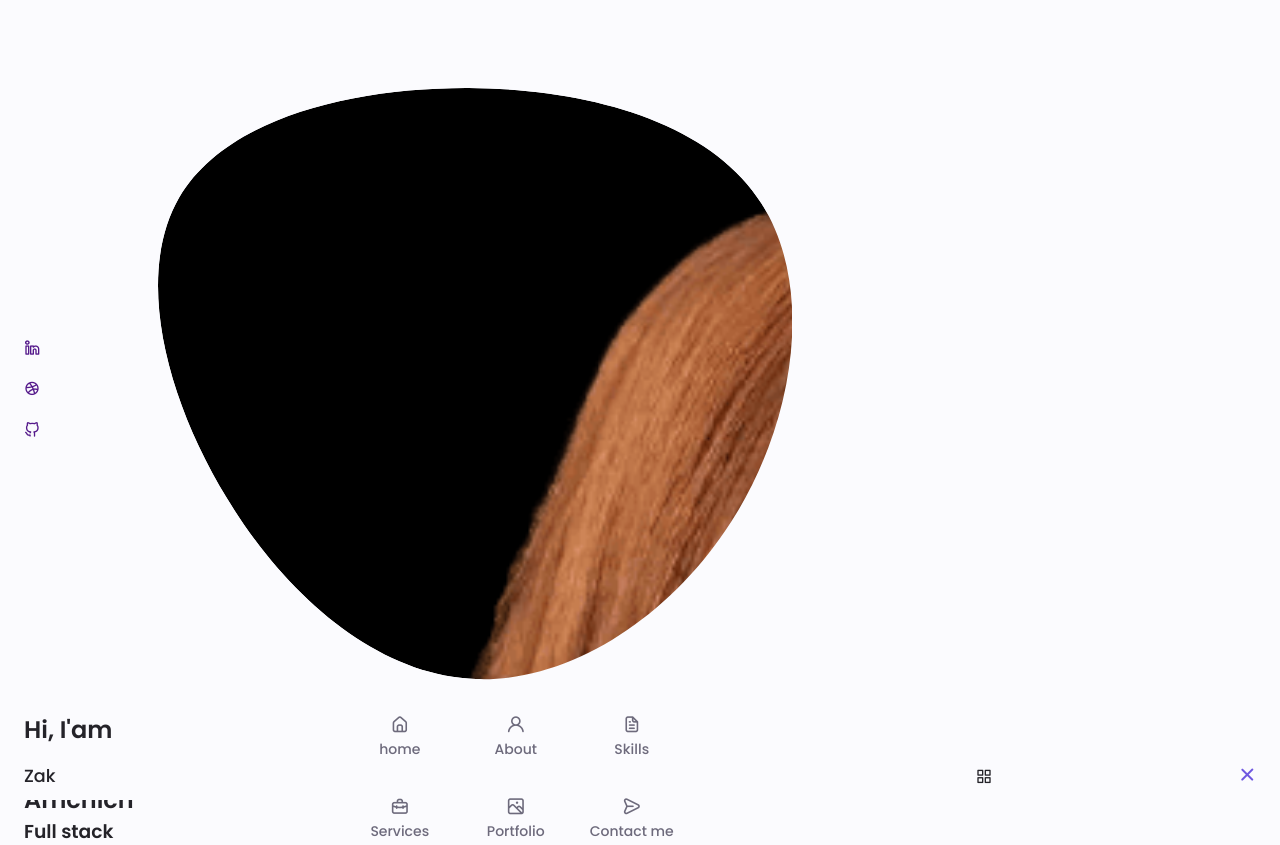
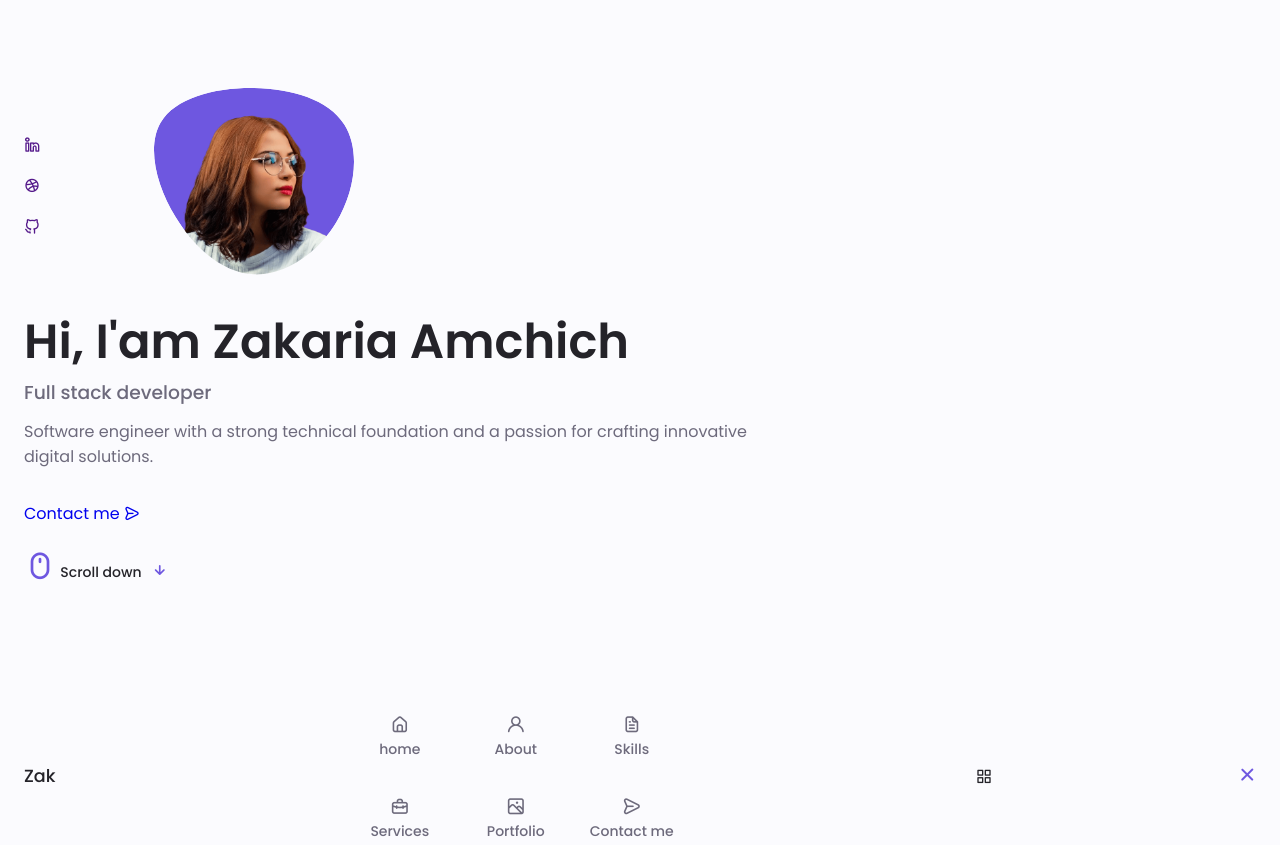
Before and after one commit to Zfastroot/MyPortfolio, a plain HTML site: page index.html in a window 1280 px wide. Shown: the top 845 px of the page. Drawn offline with nearby package versions, Linux system fonts and the light colour scheme.

Commit message:
finish home syling

```diff
--- a/assets/css/styles.css
+++ b/assets/css/styles.css
@@ -261,8 +261,70 @@ img {
   row-gap: 1rem;
 }
 
+.home__social-icon{
+  font-size: 1.25rem;
+  color: var(--first-color);
+}
 
+.home__social-icon:hover{
+  color: var(--first-color-alt);
+}
 
+.home__blob{
+  width: 200px;
+  fill: var(--first-color);
+}
+
+.home__blob-img{
+  width: 170px;
+}
+
+.home__data{
+  grid-column: 1/3;
+}
+
+.home__title{
+  font-size: var(--big-font-size);
+}
+
+.home__subtitle{
+  font-s ize: var(--h3-font-size);
+  color: var(--text-color);
+  font-weight: var(--font-medium);
+  margin-bottom: var(--mb-0-75);
+}
+
+.home__description{
+  margin-bottom: var(--mb-2);
+}
+
+.home__scroll-button{
+  /* display: none;*/
+}
+
+.home__scroll-button{
+  color: var(--first-color);
+  transition: .3s;
+}
+
+.home__scroll-button:hover{
+  transform: translateY(0.25rem);
+}
+
+.home__scroll-mouse{
+  font-size: 2rem;
+}
+
+.home__scroll-name{
+  font-size: var(--small-font-size);
+  color: var(--title-color);
+  font-weight: var(--font-medium);
+  margin-right: var(--mb-0-25);
+}
+
+.home__scroll-arrow{
+  font-size: 1.25rem;
+}
 /*==================== BUTTONS ====================*/
 
 
--- a/index.html
+++ b/index.html
@@ -96,7 +96,7 @@
                                     129.362C2.45775 97.8511 -7.48481 59.1033 6.67581 34.5279C20.9871 10.1032 59.7028
                                     -0.149132 97.9666 0.00163737C136.23 0.303176 174.193 10.857 190.312 36.4879Z"/>
 
-                                    <image class="home__blob-img" href="assets/img/perfil.png"/>
+                                    <image class="home__blob-img" x='12' y='18' href="assets/img/perfil.png"/>
                                 </g>
                             </svg>
 
```
